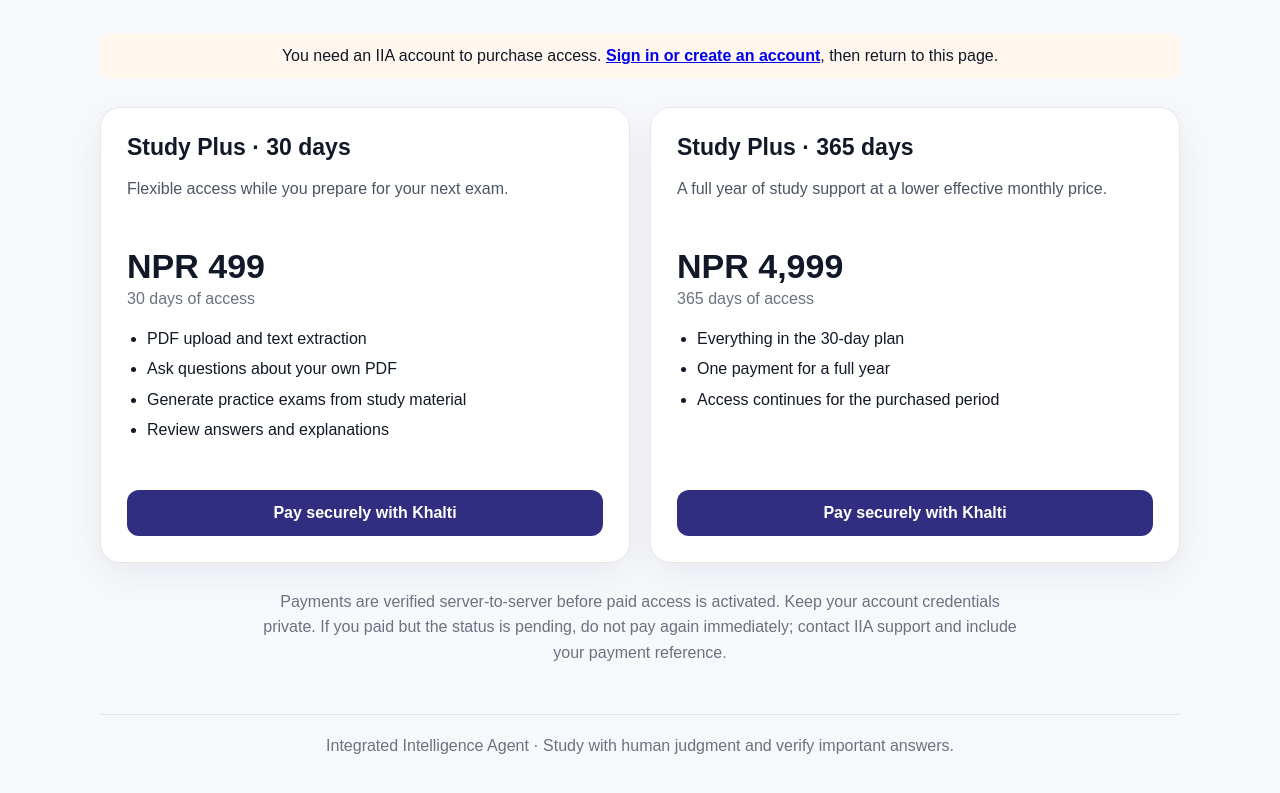
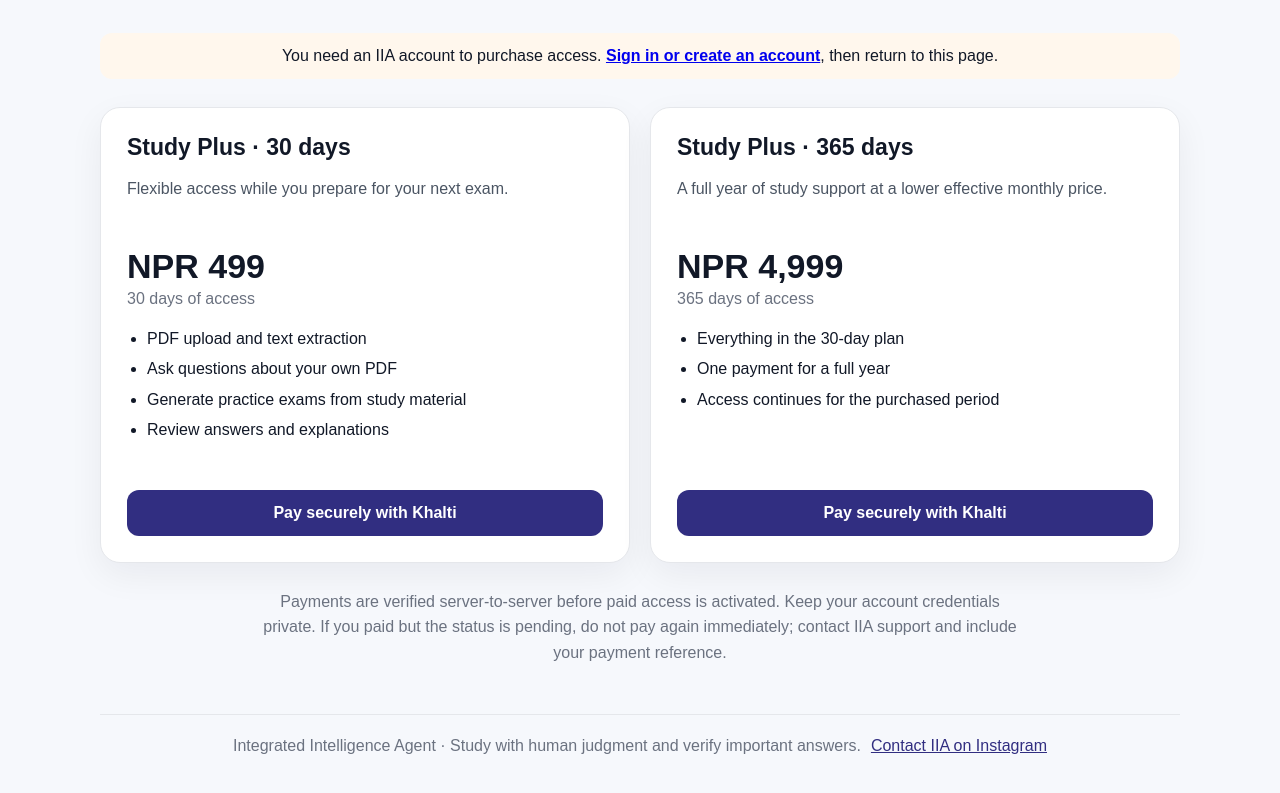
Before and after one commit to Siddahrthgit/Integrated-Intelligence-Agent-IIA-, a Next.js app in the folder apps/web/: page /pricing in a window 1280 px wide. Shown: the part 375-1168 px from the top of the page. Built offline with nearby package versions, Linux system fonts and the light colour scheme; no server answers.

Commit message:
Add Instagram support contact to pricing page

```diff
--- a/apps/web/app/pricing/page.tsx
+++ b/apps/web/app/pricing/page.tsx
@@ -2,6 +2,8 @@
 
 import Link from 'next/link';
 import { useEffect, useState } from 'react';
+
+const instagramUrl = process.env.NEXT_PUBLIC_IIA_INSTAGRAM_URL;
 
 type Plan = { id: 'student-monthly' | 'student-annual'; name: string; price: string; duration: string; description: string; features: string[] };
 
@@ -94,7 +96,10 @@
           ))}
         </section>
         <p style={{ textAlign: 'center', color: '#6b7280', lineHeight: 1.6, maxWidth: 760, margin: '26px auto 0' }}>Payments are verified server-to-server before paid access is activated. Keep your account credentials private. If you paid but the status is pending, do not pay again immediately; contact IIA support and include your payment reference.</p>
-        <footer style={{ marginTop: 48, borderTop: '1px solid #e5e7eb', paddingTop: 22, textAlign: 'center', color: '#6b7280' }}>Integrated Intelligence Agent · Study with human judgment and verify important answers.</footer>
+        <footer style={{ marginTop: 48, borderTop: '1px solid #e5e7eb', paddingTop: 22, textAlign: 'center', color: '#6b7280' }}>
+          Integrated Intelligence Agent · Study with human judgment and verify important answers.
+          {instagramUrl ? <a href={instagramUrl} target="_blank" rel="noreferrer" style={{ display: 'inline-block', marginLeft: 10, color: '#312e81' }}>Contact IIA on Instagram</a> : <span style={{ display: 'block', marginTop: 8 }}>Instagram support link will be available once the public IIA profile URL is configured.</span>}
+        </footer>
       </div>
     </main>
   );
```
